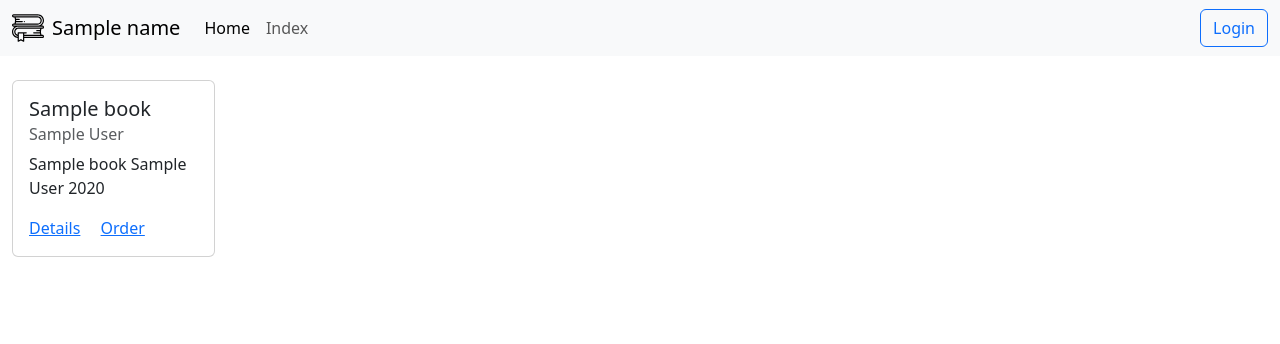
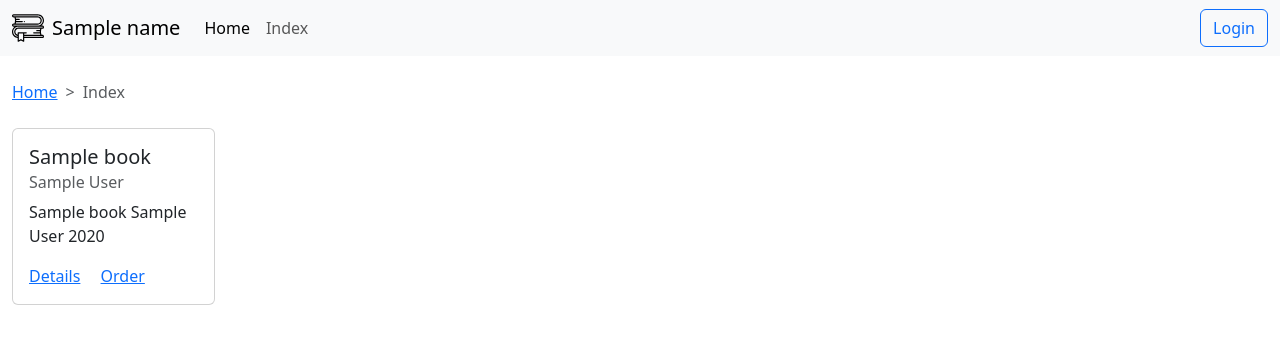
Before and after one commit to trngl8/library-project, a Flask app: template templates/index.html in a window 1280 px wide. Shown: the top 344 px of the page. Run offline with Flask 3, Linux system fonts and the light colour scheme; the template is opened without the code that fills it: most values are stand-ins (such as "Sample title", 1, 10 or a date in 2020); some libraries are stand-ins or nearby versions.

Commit message:
breadcrumbs added, close #76

```diff
--- a/templates/index.html
+++ b/templates/index.html
@@ -88,7 +88,19 @@
 </nav>
 
 <main>
-  <div class="container-fluid mt-4">
+    <div class="container-fluid mt-4">
+      <nav style="--bs-breadcrumb-divider: '>';" aria-label="breadcrumb">
+      <ol class="breadcrumb">
+        {% block breadcrumb %}
+        <li class="breadcrumb-item"><a href="{{ url_for('index') }}">Home</a></li>
+        <li class="breadcrumb-item active" aria-current="page">Index</li>
+        {% endblock %}
+      </ol>
+    </nav>
+    </div>
+
+    <div class="container-fluid mt-4">
+
     {% block content %}
     <div class="row row-cols-1 row-cols-sm-2 row-cols-md-3 row-cols-lg-4 row-cols-xl-6 g-2">
     {% for book in books %}
@@ -106,6 +118,7 @@
     {% endfor %}
     </div>
     {% endblock %}
+
   </div>
 </main>
 
```
Also changed, not shown: templates/book.html (+7 -0 lines).
